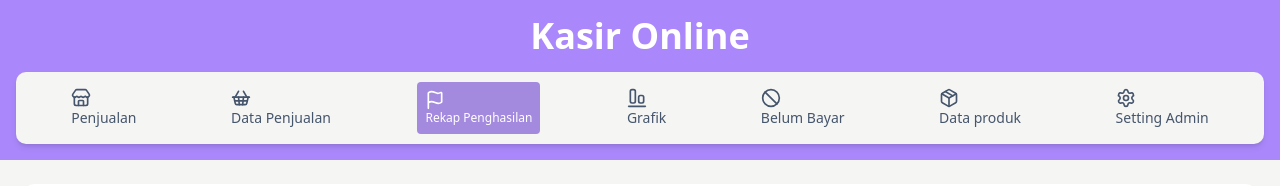
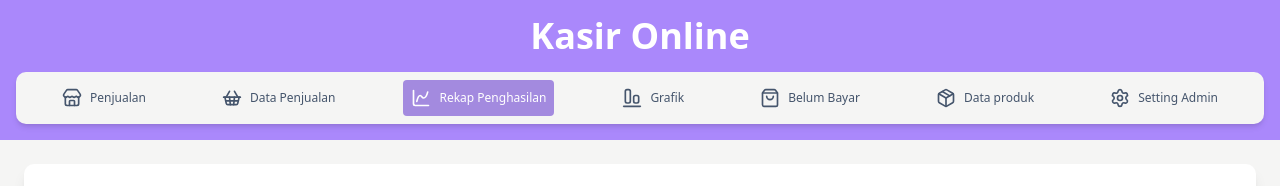
Before and after one commit to kairaolshop/newkasir, a Next.js app: page /penghasilan in a window 1280 px wide. Shown: the top 186 px of the page. Built offline with nearby package versions, Linux system fonts and the light colour scheme; no server answers; the database is empty.

Commit message:
modified:   component/ui/main-navbar.tsx

```diff
--- a/component/ui/main-navbar.tsx
+++ b/component/ui/main-navbar.tsx
@@ -1,7 +1,7 @@
 "use client"
 
 import { cn } from "@/lib/utils";
-import { Flag, Settings, Package, LogOut, ShoppingBasket, Ban, Store, AlignEndHorizontal } from "lucide-react";
+import { Flag, Settings, Package, LogOut, ShoppingBasket, Ban, Store, AlignEndHorizontal, ChartSpline, ShoppingBag } from "lucide-react";
 import Link from "next/link";
 import { usePathname } from "next/navigation";
 import { useSession, signOut } from "next-auth/react";
@@ -31,7 +31,7 @@ export function MainNav({
     href: `/penghasilan`,
     label: "Rekap Penghasilan",
     active: pathname === `/penghasilan`,
-    icon: Flag,
+    icon: ChartSpline,
   },
   {
     href: `/grafik`,
@@ -43,7 +43,7 @@ export function MainNav({
     href: `/belumbayar`,
     label: "Belum Bayar",
     active: pathname === `/belumbayar`,
-    icon: Ban,
+    icon: ShoppingBag,
   },
   {
     href: `/databarang`,
@@ -79,7 +79,7 @@ if (!isValidPath) {
               key={route.label}
               onClick={route.onClick}
               className={cn(
-                "flex items-center rounded p-2 transition-colors",
+                "flex items-center rounded p-2 gap-2 transition-colors",
                 "text-slate-600 hover:text-red-600 hover:bg-red-100"
               )}
             >
@@ -94,13 +94,13 @@ if (!isValidPath) {
             key={route.href}
             href={route.href}
             className={cn(
-              "flex items-center rounded md:grid-4 grid  text-xs p-2 transition-colors",
+              "flex items-center rounded gap-2 text-xs p-2 transition-colors",
               route.active
                 ? "bg-[#a38adf] text-white"
-                : "text-slate-600 text-sm hover:text-primary hover:bg-slate-200"
+                : "text-slate-600 hover:text-primary hover:bg-[#8b5bff] hover:text-white"
             )}
           >
-            <Icon className="w-5 h-5" />
+            <Icon className="w-5 h-5 flex-shrink-0" />
             {route.label}
           </Link>
         );
```
